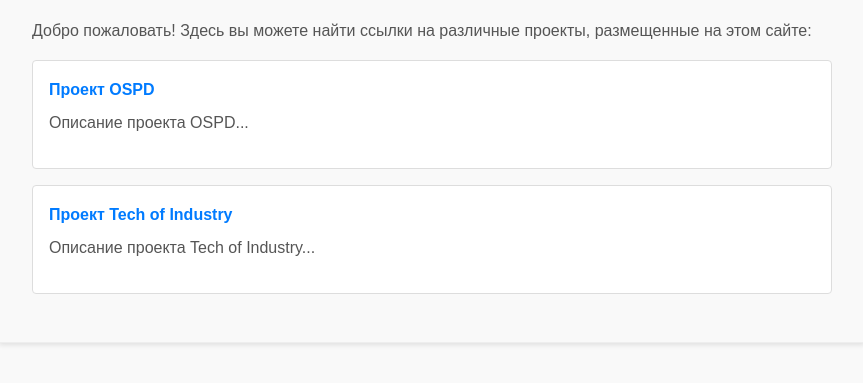
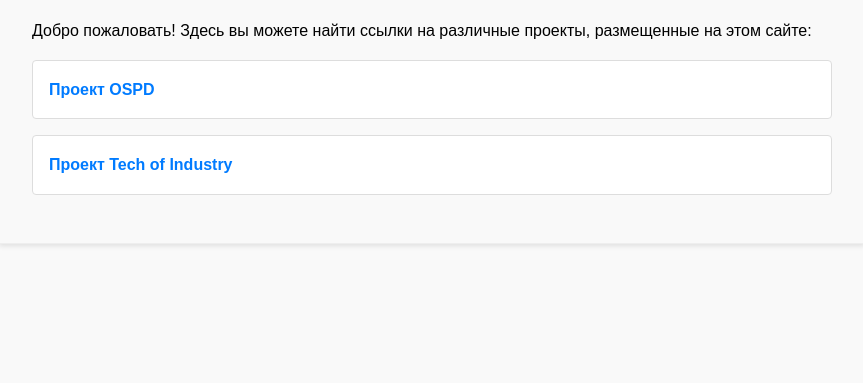
Before and after one commit to VVowaz/vvowaz.github.io, a plain HTML site: page index.html in a window 1280 px wide. Shown: the part 159-542 px from the top of the page, without its empty margins (208-1071 px from the left). Drawn offline with Linux system fonts and the light colour scheme.

Commit message:
OSPD sorted commit 2th

```diff
--- a/index.html
+++ b/index.html
@@ -40,10 +40,6 @@
         a:hover {
             text-decoration: underline;
         }
-        p {
-            color: #555;
-            margin-top: 0.5em;
-        }
     </style>
 </head>
 <body>
@@ -55,11 +51,9 @@
     <ul>
         <li>
             <a href="OSPD/">Проект OSPD</a>
-            <p>Описание проекта OSPD...</p>
         </li>
         <li>
-            <a href="Techofindustry/">Проект Tech of Industry</a>
-            <p>Описание проекта Tech of Industry...</p>
+            <a href="TechOfIndustry/">Проект Tech of Industry</a>
         </li>
     </ul>
 
```
